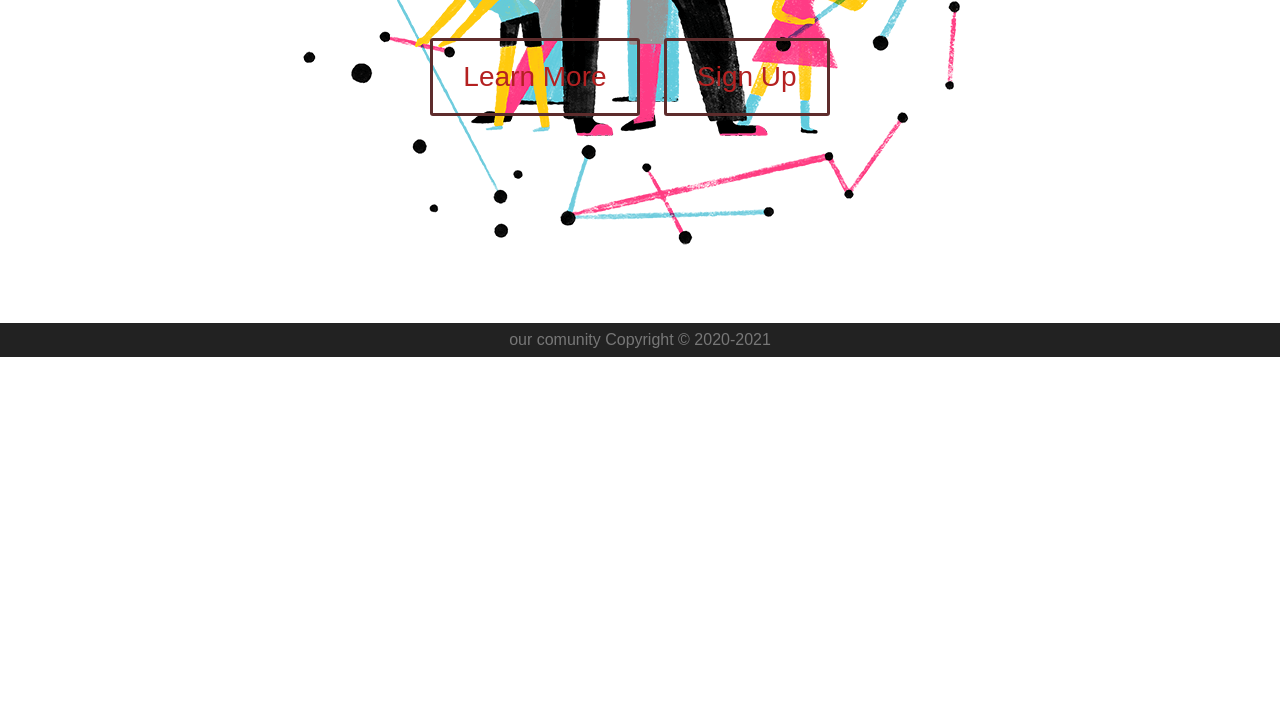
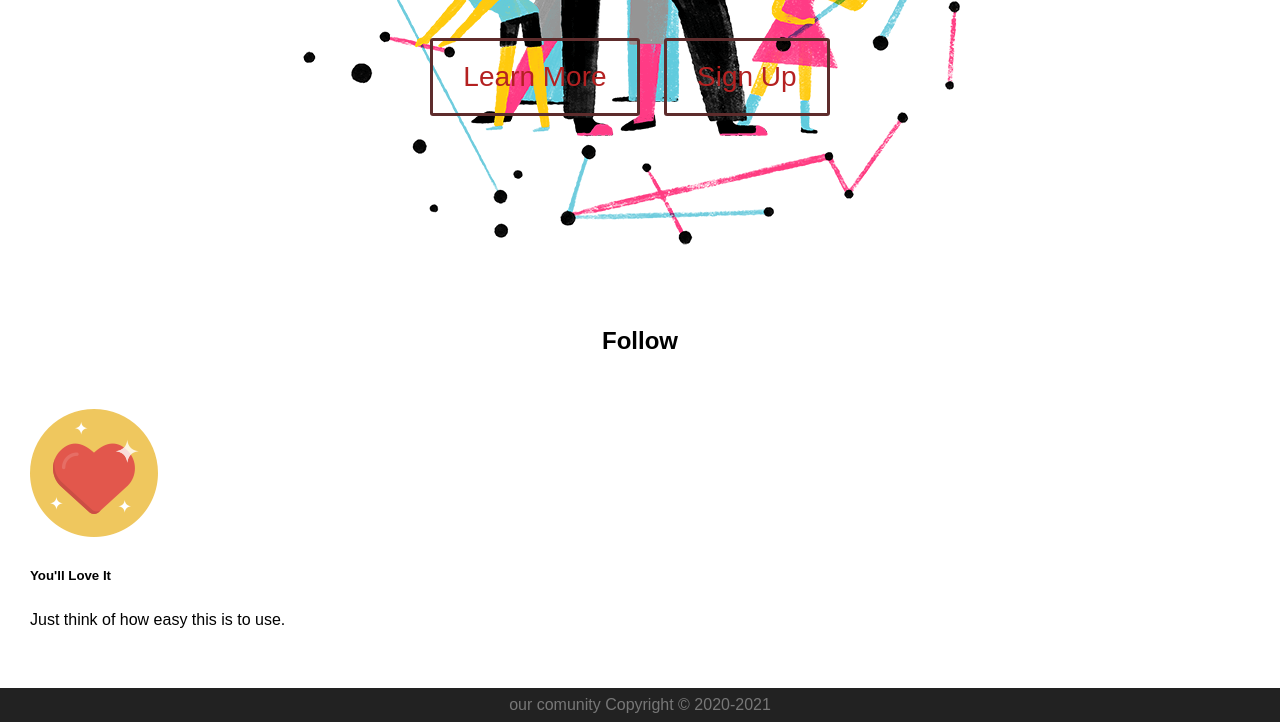
Before and after one commit to murvanessa/WebBranch, a plain HTML site: page index.html in a window 1280 px wide. Shown: the part 652-1374 px from the top of the page. Before the commit the page ends 1009 px from the top, so only its background shows below. Drawn offline with Linux system fonts and the light colour scheme.

Commit message:
complet main

```diff
--- a/css/style.css
+++ b/css/style.css
@@ -90,6 +90,22 @@ nav ul li a:hover{
     font-size: 28px;
   }
 
+  .section-header {
+    text-align: center;
+    margin-bottom: 30px;
+  }
+
+  .section-header img  {
+    margin-bottom: 12px;
+    width: 80px;
+  }
+
+  .feature-box   {
+    display: inline-block;
+    width: 33%;
+    padding: 20px 30px;
+  }
+
   /* footer */
 footer{
     background: #222;
--- a/index.html
+++ b/index.html
@@ -42,6 +42,19 @@
       </div>
     </section>
 
+    <section>
+      <div class="section-header">
+        <h2>Follow</h2>
+      </div>
+      <div class="feature-box">
+        <img src="img/heart.png" alt="Fun to Use">
+        <h5>You'll Love It</h5>
+        <p>Just think of how easy this is to use.</p>
+      </div>
+    </section>
+
+
+
   </main>
 
     <!-- footer -->
```
Also changed, not shown: img/heart.png (added).
